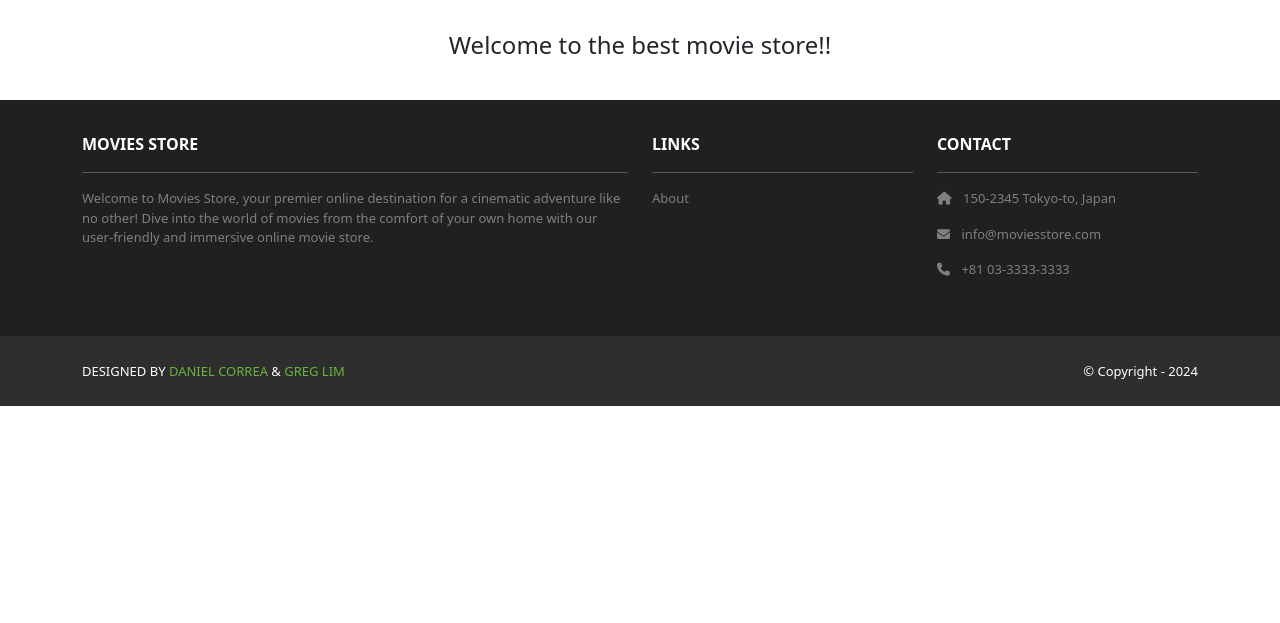
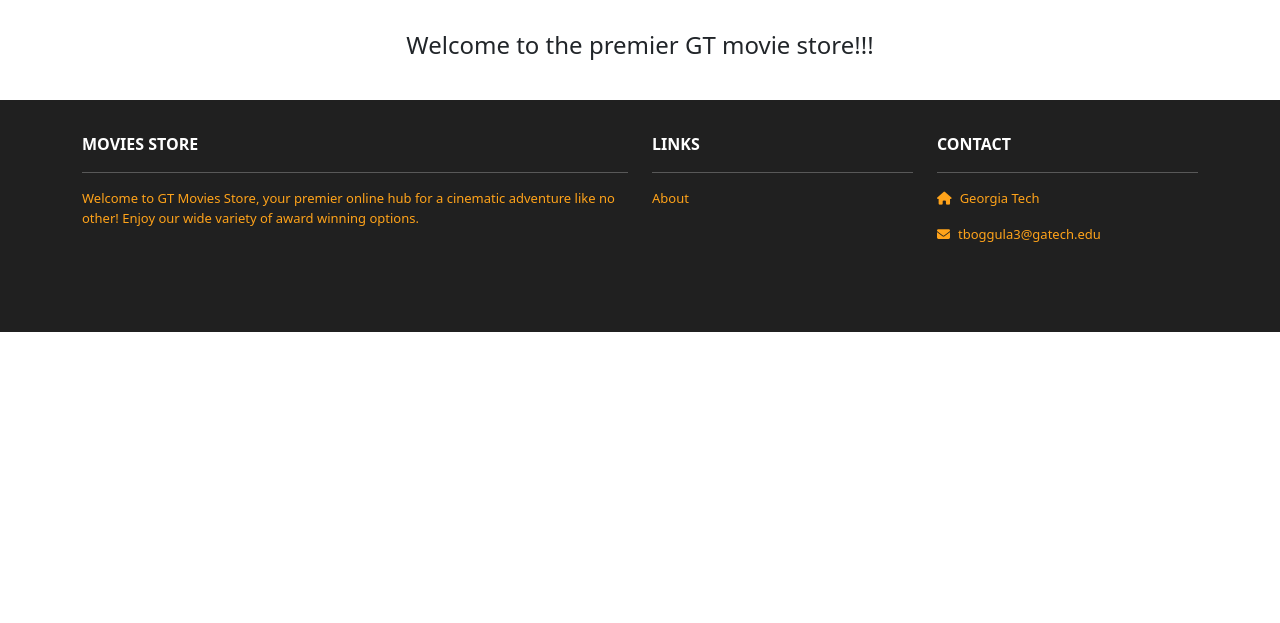
Before and after one commit to hgaddipati1118/CS2340MovieProject, a Django app: page / in a window 1280 px wide. Shown: the part 177-800 px from the top of the page. Run offline with Django 5.2, Linux system fonts and the light colour scheme; some libraries are stand-ins or nearby versions.

Commit message:
added aesthetic changes

```diff
--- a/moviesstore/home/templates/home/index.html
+++ b/moviesstore/home/templates/home/index.html
@@ -4,7 +4,7 @@
 
     <div class="container d-flex align-items-center flex-column pt-2">
 
-        <h2>Movies Store</h2>
+        <h2>GT Movie Store</h2>
         <p>Your Ticket to Unlimited Entertainment!</p>
 
     </div>
@@ -14,7 +14,7 @@
 <div class="container">
 <div class="row mt-3">
 <div class="col mx-auto text-center mb-3">
-    <h4>Welcome to the best movie store!!</h4>
+    <h4>Welcome to the premier GT movie store!!!</h4>
 </div>
 </div>
 </div>
--- a/moviesstore/moviesstore/static/css/style.css
+++ b/moviesstore/moviesstore/static/css/style.css
@@ -2,14 +2,15 @@
     background: url("/static/img/background.jpg") no-repeat
     fixed;
     background-size: 100% auto;
+    color: #303030;
 }
 
 .navbar a.nav-link {
-    color: #FFFEF6 !important;
+    color: #ffa31a !important;
 }
 
 .bg-dark {
-    background-color: #2E2E2E !important;
+    background-color: #202020 !important;
 }
 
 .ms-footer {
@@ -17,12 +18,12 @@
 }
 
 .ms-footer p {
-    color: #7F7F7F;
+    color: #ffa31a;
     font-size: 13px;
 }
 
 .ms-footer a:hover {
-    color: #6ab43e;
+    color: #ffa31a;
     text-decoration: none;
 }
 
@@ -32,12 +33,12 @@
 }
 
 .ms-footer-bottom a {
-    color: #6ab43e;
+    color: #ffa31a;
     text-decoration: none;
 }
 
 .ms-footer-bottom a:hover {
-    color: #fff;
+    color: #303030;
 }
 
 .img-card-200 {
--- a/moviesstore/moviesstore/templates/base.html
+++ b/moviesstore/moviesstore/templates/base.html
@@ -53,9 +53,9 @@
           <div class="col-md-6 col-lg-6 col-xl-6 mx-auto mb-4">
             <b>MOVIES STORE</b>
             <hr />
-            <p>Welcome to Movies Store, your premier online destination for a cinematic
-              adventure like no other! Dive into the world of movies from the comfort of your own home with our user-friendly
-              and immersive online movie store.</p>
+            <p>Welcome to GT Movies Store, your premier online
+              hub for a cinematic adventure like no
+              other! Enjoy our wide variety of award winning options.</p>
           </div>
           <div class="col-md-3 col-lg-3 col-xl-3 mx-auto mb-4">
             <b>LINKS</b>
@@ -65,9 +65,8 @@
           <div class="col-md-3 col-lg-3 col-xl-3 mx-auto mb-4">
             <b>CONTACT</b>
             <hr />
-            <p><i class="fas fa-home me-2"></i> 150-2345 Tokyo-to, Japan</p>
-            <p><i class="fas fa-envelope me-2"></i> info@moviesstore.com</p>
-            <p><i class="fas fa-phone me-2"></i> +81 03-3333-3333</p>
+            <p><i class="fas fa-home me-2"></i>Georgia Tech</p>
+            <p><i class="fas fa-envelope me-2"></i>tboggula3@gatech.edu</p>
           </div>
         </div>
       </div>
@@ -75,12 +74,6 @@
     <section class="p-3 ms-footer-bottom bg-dark">
       <div class="container d-flex justify-content-between">
         <div class="me-5 text-white">
-          <span>DESIGNED BY <a href="https://www.x.com/danielgarax" target="_blank">DANIEL CORREA</a> &
-            <a href="https://www.x.com/greglim81" target="_blank">GREG LIM</a>
-          </span>
-        </div>
-        <div class="text-white">
-          <span>© Copyright - 2024</span>
         </div>
       </div>
     </section>
```
Also changed, not shown: moviesstore/moviesstore/static/img/logo.png.
